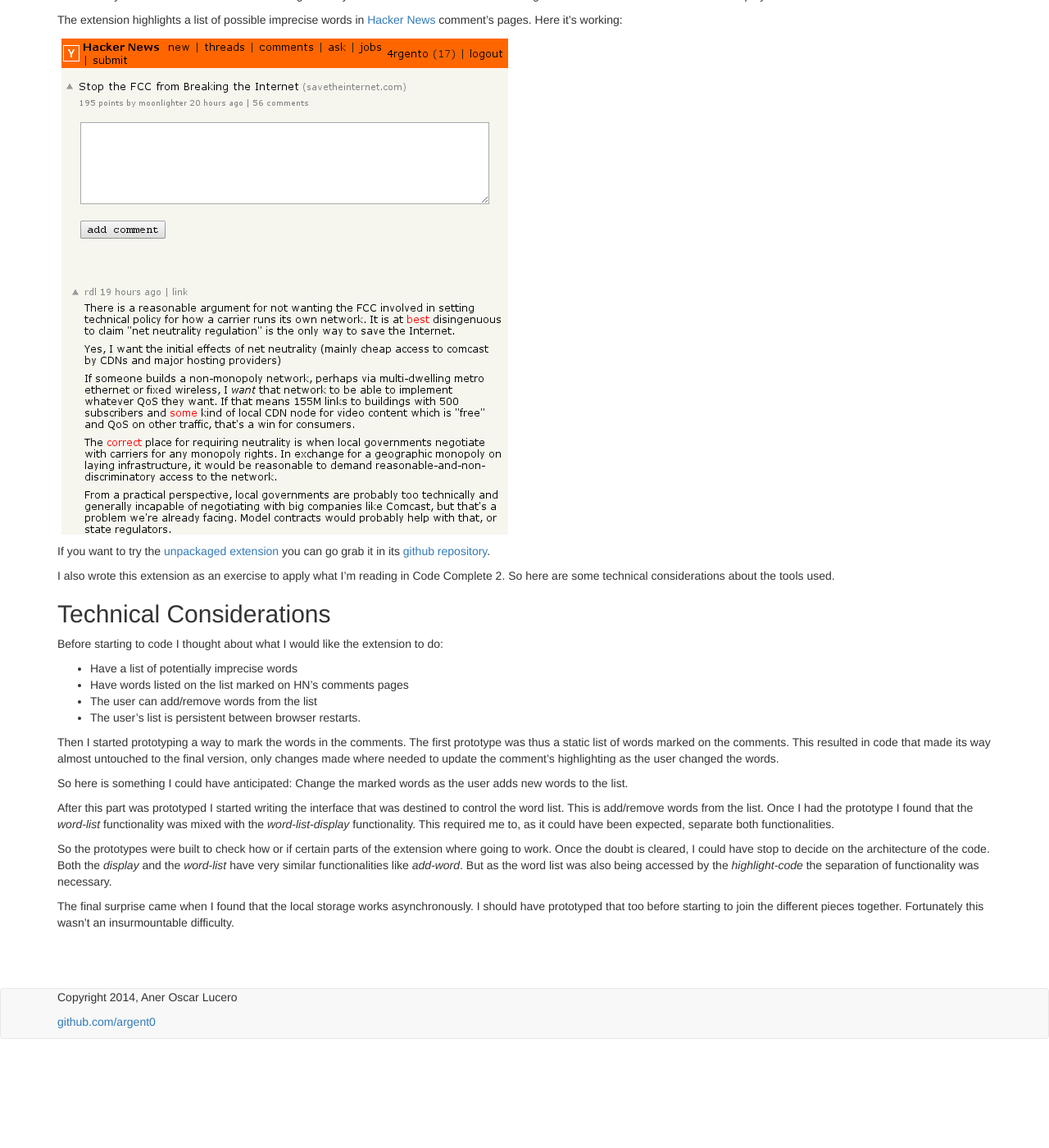
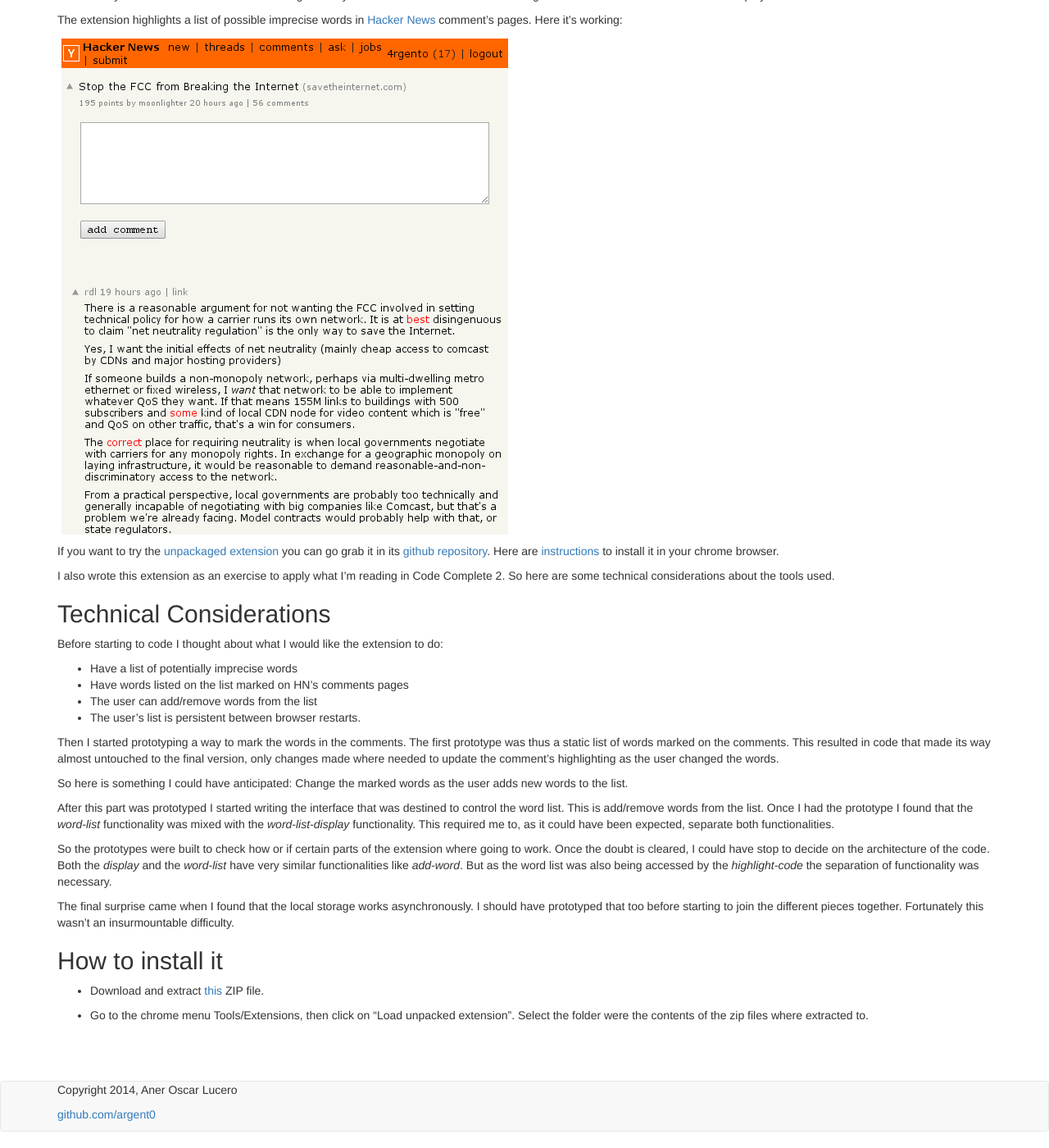
Before and after one commit to argent0/site-source, a Jekyll site: the page built from _posts/2014-04-25-hacker_news_imprecise_words.markdown, in a window 1280 px wide and 1400 px high, scrolled down 277 px. Shown: the whole window at 82% size. Built offline with Jekyll 4.4.1, drawn with Linux system fonts in a browser that asks for light colours; nearby versions of some CDN libraries; Markdown is read by kramdown in place of the engine named in the settings; before the commit the page ends 1564 px from its top, so only the background shows below that.

Commit message:
Chrome extension install instructions

```diff
--- a/_posts/2014-04-25-hacker_news_imprecise_words.markdown
+++ b/_posts/2014-04-25-hacker_news_imprecise_words.markdown
@@ -25,7 +25,8 @@ working:
 
 If you want to try the [unpackaged
 extension](https://developer.chrome.com/extensions/getstarted) you can go grab
-it in its [github repository](https://github.com/argent0/hn-warning-words).
+it in its [github repository](https://github.com/argent0/hn-warning-words). Here
+are [instructions](#instructions) to install it in your chrome browser.
 
 I also wrote this extension as an exercise to apply what I'm reading in Code
 Complete 2. So here are some technical considerations about the tools used.
@@ -64,6 +65,15 @@ The final surprise came when I found that the local storage works
 asynchronously. I should have prototyped that too before starting to join the
 different pieces together. Fortunately this wasn't an insurmountable difficulty.
 
+## <a name="instructions"></a>How to install it
+
+* Download and extract
+[this](https://github.com/argent0/hn-warning-words/archive/master.zip) ZIP file.
+
+* Go to the chrome menu Tools/Extensions, then click on "Load unpacked
+  extension". Select the folder were the contents of the zip files where
+  extracted to.
+
 <!--
 
 A word about imprecise words. Ambiguous. Words that have different meanigs to
```
